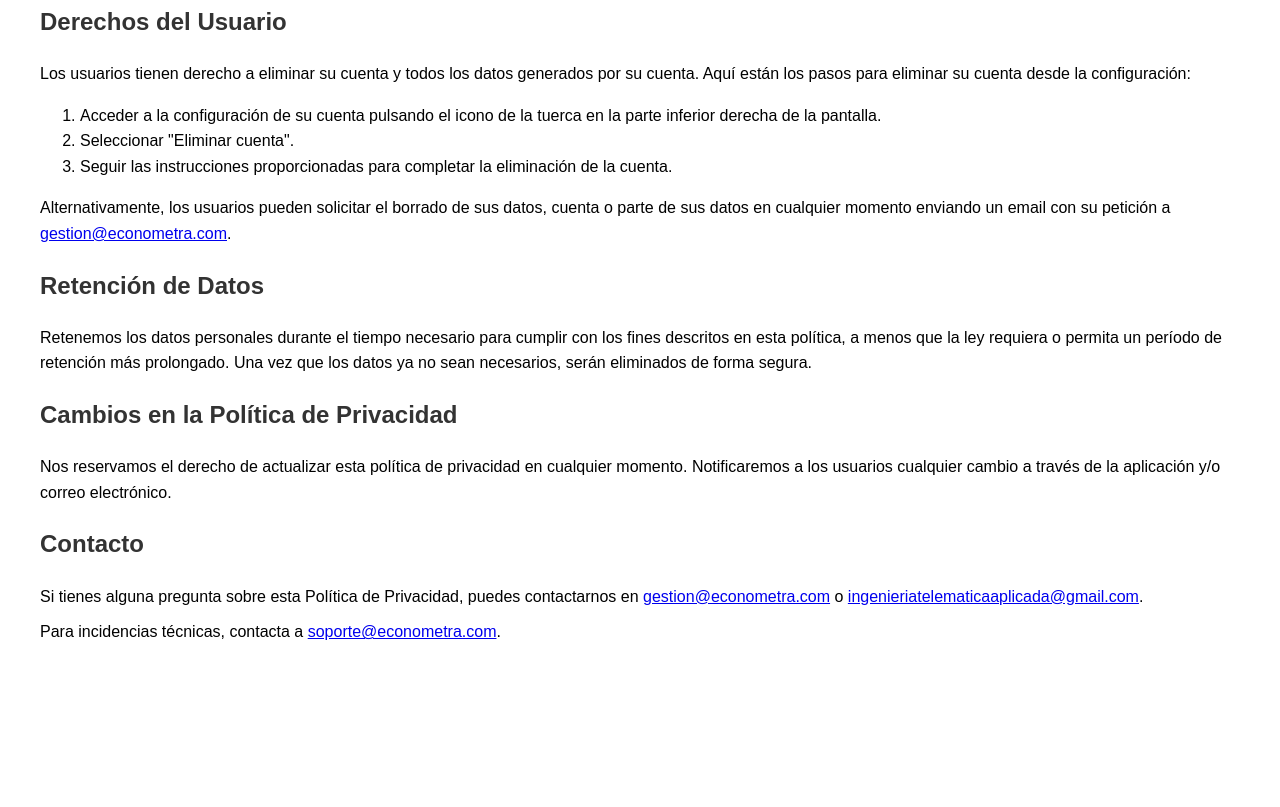
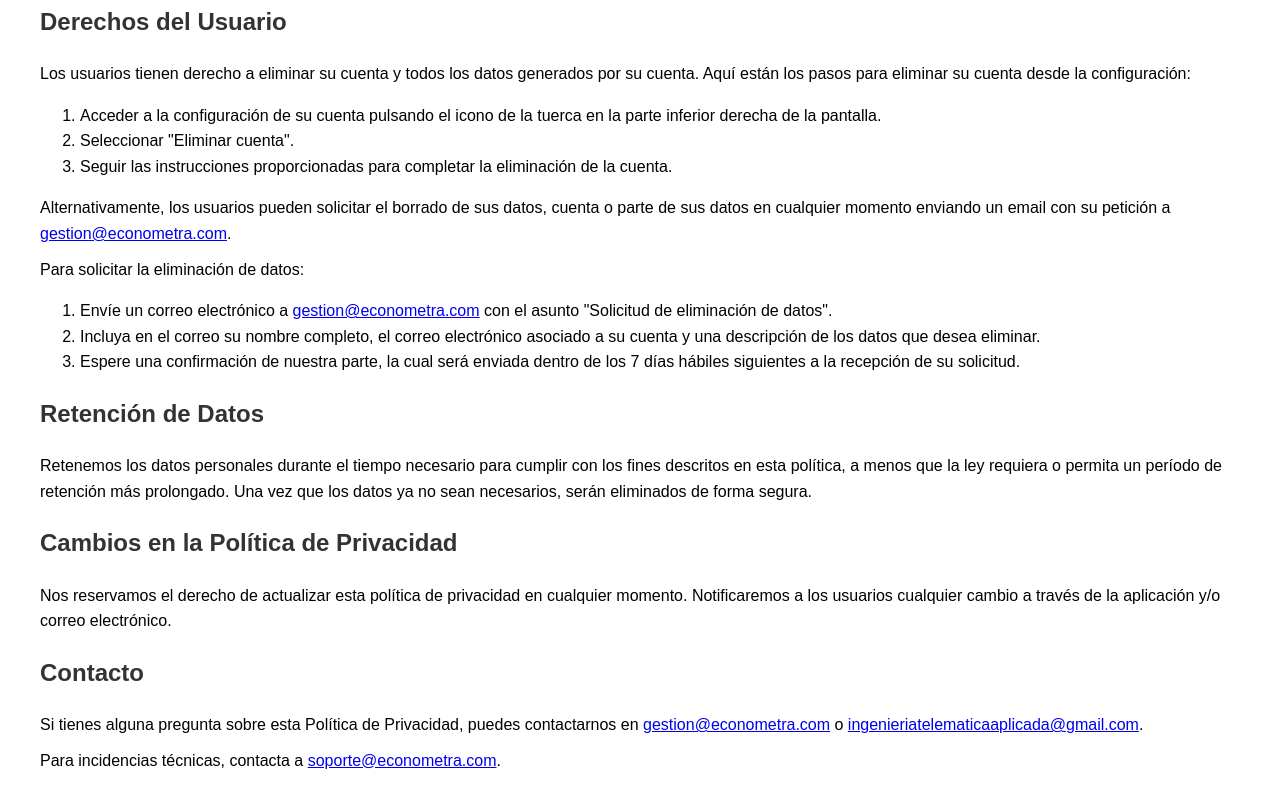
Before and after one commit to Btojaka/politica-privacidad-econometra, a plain HTML site: page index.html in a window 1280 px wide. Shown: the part 1366-2173 px from the top of the page. Before the commit the page ends 2071 px from the top, so only its background shows below. Drawn offline with Linux system fonts and the light colour scheme.

Commit message:
Update index.html

```diff
--- a/index.html
+++ b/index.html
@@ -62,6 +62,12 @@
         <li>Seguir las instrucciones proporcionadas para completar la eliminación de la cuenta.</li>
     </ol>
     <p>Alternativamente, los usuarios pueden solicitar el borrado de sus datos, cuenta o parte de sus datos en cualquier momento enviando un email con su petición a <a href="mailto:gestion@econometra.com">gestion@econometra.com</a>.</p>
+    <p>Para solicitar la eliminación de datos:</p>
+    <ol>
+        <li>Envíe un correo electrónico a <a href="mailto:gestion@econometra.com">gestion@econometra.com</a> con el asunto "Solicitud de eliminación de datos".</li>
+        <li>Incluya en el correo su nombre completo, el correo electrónico asociado a su cuenta y una descripción de los datos que desea eliminar.</li>
+        <li>Espere una confirmación de nuestra parte, la cual será enviada dentro de los 7 días hábiles siguientes a la recepción de su solicitud.</li>
+    </ol>
 
     <h2>Retención de Datos</h2>
     <p>Retenemos los datos personales durante el tiempo necesario para cumplir con los fines descritos en esta política, a menos que la ley requiera o permita un período de retención más prolongado. Una vez que los datos ya no sean necesarios, serán eliminados de forma segura.</p>
```
